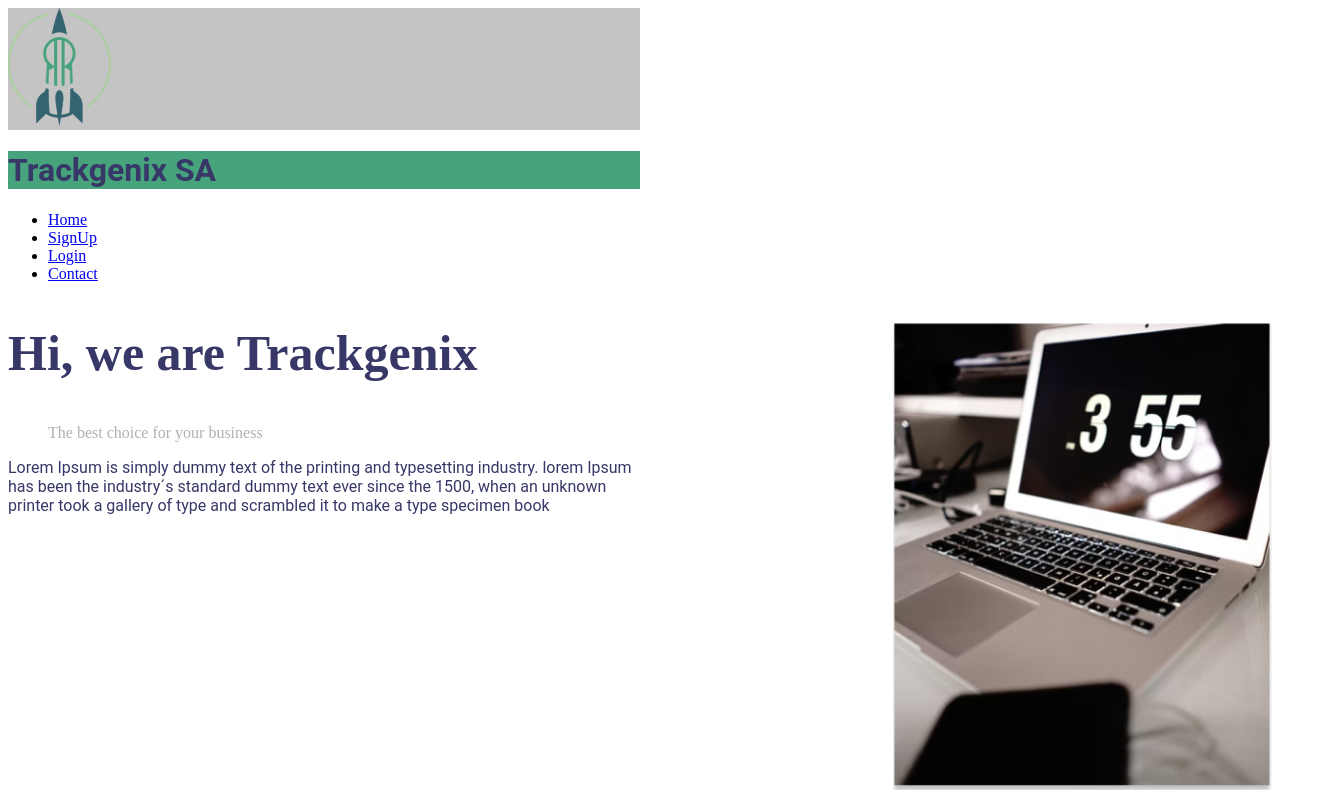
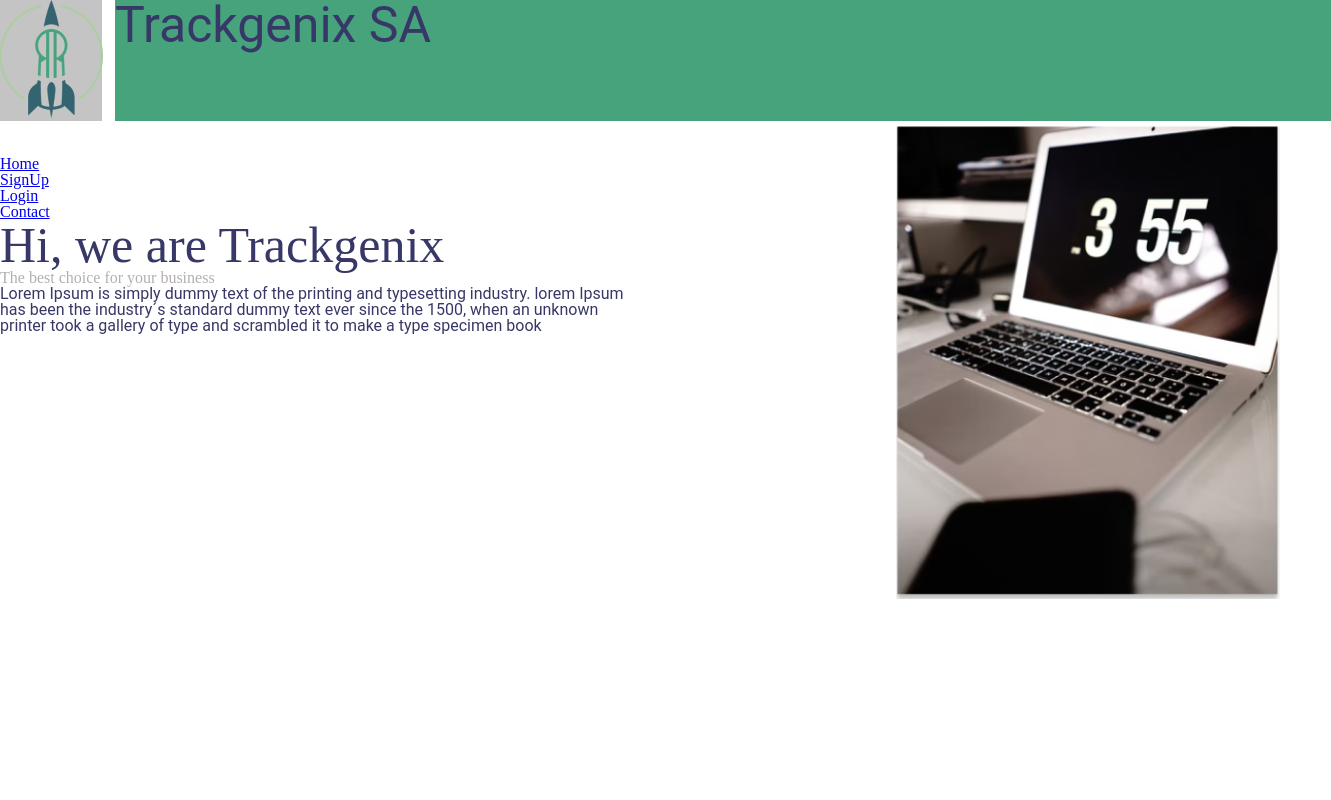
Before and after one commit to GonzaloBracamonte/BaSP-M2022-Etapa-1, a plain HTML site: page Semana-03/index.html in a window 1280 px wide. Shown: the top 800 px of the page, 1331 px wide, since content can reach past the window. Drawn offline with Linux system fonts and the light colour scheme.

Commit message:
BaSP-2022: Header finished

```diff
--- /dev/null
+++ b/Semana-03/css/reset.css
@@ -0,0 +1,40 @@
+html, body, div, span, applet, object, iframe, h1, h2, h3, h4, h5, h6, p, blockquote, pre, a, abbr, acronym, address, big, cite, code, del, dfn, em, img, ins, kbd, q, s, samp, small, strike, strong, sub, sup, tt, var, b, u, i, center, dl, dt, dd, ol, ul, li, fieldset, form, label, legend, table, caption, tbody, tfoot, thead, tr, th, td, article, aside, canvas, details, embed, figure, figcaption, footer, header, hgroup, menu, nav, output, ruby, section, summary, time, mark, audio, video {
+  margin: 0;
+  padding: 0;
+  border: 0;
+  font-size: 100%;
+  font: inherit;
+  vertical-align: baseline;
+}
+
+/* HTML5 display-role reset for older browsers */
+
+article, aside, details, figcaption, figure, footer, header, hgroup, menu, nav, section {
+  display: block;
+}
+
+body {
+  line-height: 1;
+}
+
+ol, ul {
+  list-style: none;
+}
+
+blockquote, q {
+  quotes: none;
+}
+
+blockquote:before, blockquote:after, q:before, q:after {
+  content: '';
+  content: none;
+}
+
+table {
+  border-collapse: collapse;
+  border-spacing: 0;
+}
+
+html, body, #root {
+  height: 100%
+}
--- a/Semana-03/css/style.css
+++ b/Semana-03/css/style.css
@@ -2,7 +2,11 @@ h1{
   color: #373867;
   background-color: #46A37C;
   font-family: "Roboto", sans-serif;
-  margin-right: auto;
+  font-size: 50px;
+  height: 121px;
+  width: 95%;
+  margin-left: 115px;
+  margin-top: -121px;
 }
 h2{
   color: #373867;
@@ -33,6 +37,47 @@ p{
   color: #373867;
   font-family: "Roboto", sans-serif;
 }
+div{
+  width: 50%;
+  height: 50%;
+}
+article{
+  display: inline-block;
+  width: 40%;
+  border-radius: 30px;
+  box-shadow: 5px 5px 10px 0 #999
+}
+/*Header*/
+header{
+  margin-bottom: 35px;
+}
+.icon-background-color{
+  background-color: #C4C4C4;
+  height: 60%;
+  width: 8%;
+}
+
+/*Sidebar*/
+
+/*Primera Seccion: Descripcion de pagina*/
+
+
+/*Segunda Seccion: Descripcion en cuadrados*/
+
+
+/*Tercera Seccion: Triangulos con info*/
+
+
+/*Cuarta Seccion: Formulario*/
+
+
+/*Quinta Seccion: "Quienes somos"*/
+
+
+/*Sexta seccion: About us*/
+
+/*Footer*/
+
 .img-notebook{
   position: relative;
   display: block;
@@ -45,18 +90,19 @@ p{
   margin-right: auto;
   width: 50%;
 }
+.info-section > div {
+  display: inline-block;
+  margin-left: 20%;
+  width: 35%;
+}
 /*.first-section{
   content: "";
   clear: both;
   display: table;
   background-color: yellowgreen;
 }*/
-div{
-  width: 50%;
-  height: 50%;
-}
+
 .footer-div{
-
   display: inline-block;
   width: 20px;
   margin-left: 35%;
@@ -82,15 +128,7 @@ div{
 .button-send-message{
   background-color: #AACE9B;
 }
-.icon-background-color{
-  background-color: #C4C4C4;
-}
-article{
-  display: inline-block;
-  width: 40%;
-  border-radius: 30px;
-  box-shadow: 5px 5px 10px 0 #999
-}
+
 .section-description > article {
   display: inline-block;
   width: 35%;
--- a/Semana-03/index.html
+++ b/Semana-03/index.html
@@ -5,6 +5,7 @@
 		<meta http-equiv="X-UA-Compatible" content="IE=edge">
 		<meta name="viewport" content="width=device-width, initial-scale=1.0">
 		<title>Trackgenix SA</title>
+		<link rel="stylesheet" href="./css/reset.css">
 		<link rel="stylesheet" href="./css/style.css">
 		<link rel="preconnect" href="https://fonts.googleapis.com">
 	</head>
@@ -14,12 +15,12 @@
         <a href="#" >
 					<img src="./img/LOGO-RR.png" alt="Radium Rocket">
 				</a>
-      </div class>
-			<div>
+      </div>
+
 				<h1>
 					Trackgenix SA
 				</h1>
-			</div>
+
 		</header>
 		<main class="main">
 			<aside class="sidebar"> <!--SideBar-->
@@ -89,15 +90,23 @@
 				</div>
 			</article>
 		</section>
-		<section> <!--Tercera Seccion: Triangulos con info-->
+		<section class="info-section"> <!--Tercera Seccion: Triangulos con info-->
+			<div>
 				<h4>Productivity booster</h4>
 				<img src="./img/icon-Productivity-booster.png" alt="Productivity booster">
+			</div>
+			<div>
 				<h4>Leadership and team management</h4>
 				<img src="./img/icon-leadership.png" alt="Leadership and team management">
+			</div>
+			<div>
 				<h4>Work traceability</h4>
 				<img src="./img/icon-work-traceability.png" alt="Work traceability">
+			</div>
+			<div>
 				<h4>Decision making</h4>
 				<img src="./img/icon-decision-making.png" alt="Decision making">
+			</div>
 		</section>
 		<section> <!-- Cuarta Seccion: Formulario-->
 
```
Lines whose indentation alone changed are shown as unchanged.
